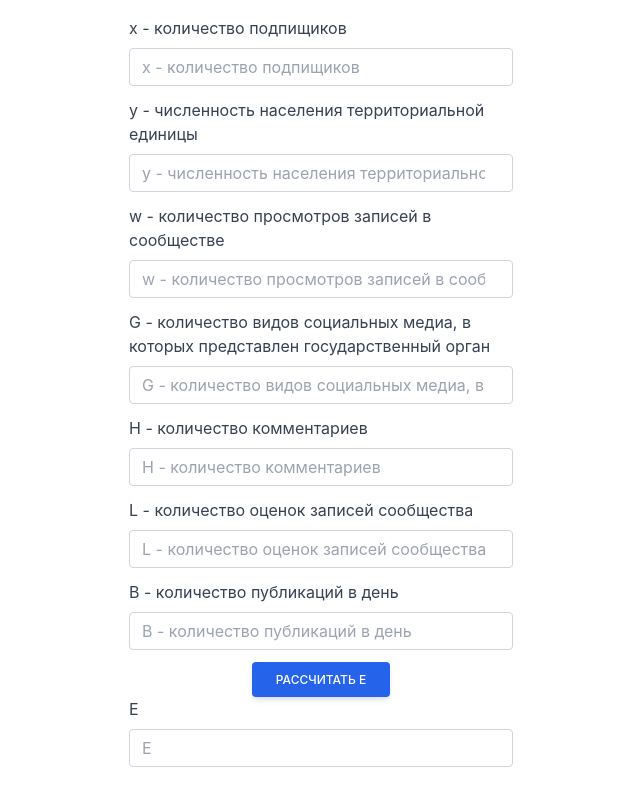
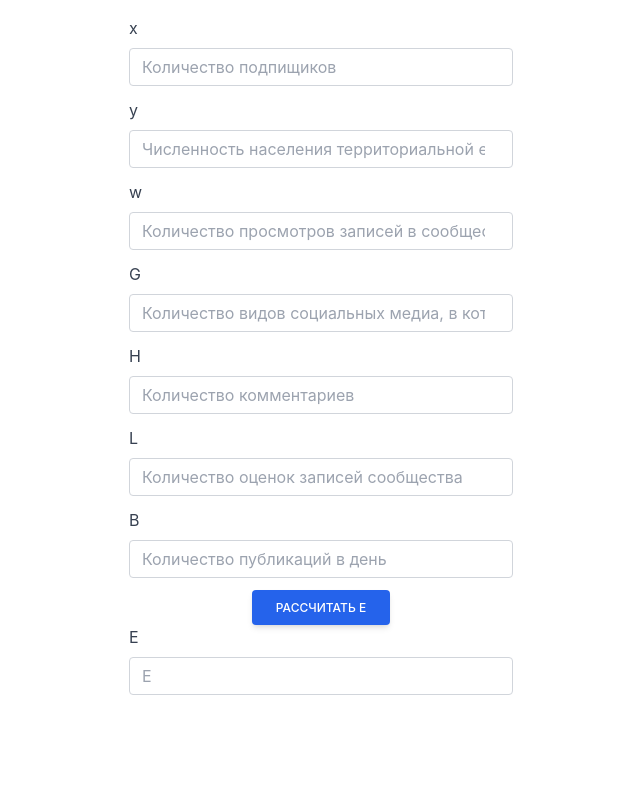
Before and after one commit to youdemilk/index-oepk, a React (Create React App) app: page / in a window 1280 px wide. Shown: the whole page, without its empty margins (319-959 px from the left). Built offline with nearby package versions, Linux system fonts and the light colour scheme.

Commit message:
code refactor

```diff
--- a/src/App.tsx
+++ b/src/App.tsx
@@ -6,8 +6,9 @@ import {Input} from "./components/Input";
 export type InputDataItem = {
   id: number;
   name: string;
+  placeholder: string;
+  setValue: Dispatch<SetStateAction<number>>
   value: number;
-  setValue: Dispatch<SetStateAction<number>>
 }
 
 
@@ -21,48 +22,55 @@ function App() {
   const [b, setB] = useState(0)
   const [result, setResult] = useState(0)
 
-  const data = [
+  const data: InputDataItem[] = [
     {
       id: 0,
-      name: 'x - количество подпищиков',
+      name: 'x',
+      placeholder: 'Количество подпищиков',
+      setValue: setX,
       value: x,
-      setValue: setX
     },
     {
       id: 1,
-      name: 'y - численность населения территориальной единицы\n',
+      name: 'y',
+      placeholder: 'Численность населения территориальной единицы',
+      setValue: setY,
       value: y,
-      setValue: setY
     },
     {
       id: 2,
-      name: 'w - количество просмотров записей в сообществе\n',
+      name: 'w',
+      placeholder: 'Количество просмотров записей в сообществе',
+      setValue: setW,
       value: w,
-      setValue: setW
     },
     {
       id: 3,
-      name: 'G - количество видов социальных медиа, в которых представлен государственный орган\n',
+      name: 'G',
+      placeholder: 'Количество видов социальных медиа, в которых представлен государственный орган',
+      setValue: setG,
       value: g,
-      setValue: setG
     },
     {
       id: 4,
-      name: 'H - количество комментариев\n',
+      name: 'H',
+      placeholder: 'Количество комментариев',
+      setValue: setH,
       value: h,
-      setValue: setH
     },
     {
       id: 5,
-      name: 'L - количество оценок записей сообщества\n',
+      name: 'L',
+      placeholder: 'Количество оценок записей сообщества',
+      setValue: setL,
       value: l,
-      setValue: setL
     },
     {
       id: 6,
-      name: 'B - количество публикаций в день',
+      name: 'B',
+      placeholder: 'Количество публикаций в день',
+      setValue: setB,
       value: b,
-      setValue: setB
     },
   ];
 
@@ -82,7 +90,7 @@ function App() {
           {'Рассчитать E'}
         </button>
       </div>
-      <Input label={'E'} value={result} disabled />
+      <Input label={'E'} placeholder={'E'} value={result} disabled />
     </div>
   )
 }
--- a/src/components/Input/index.tsx
+++ b/src/components/Input/index.tsx
@@ -3,13 +3,14 @@ import { ChangeEventHandler, FC } from 'react';
 
 type InputProps = {
   label: string;
+  placeholder: string;
   value: number;
   onChange?: ChangeEventHandler<HTMLInputElement>
   disabled?: boolean
 }
 
 export const Input: FC<InputProps> = (props) => {
-  const { label, value, onChange, disabled } = props;
+  const { label, placeholder,  value, onChange, disabled } = props;
 
   return (
     <div className="flex justify-center">
@@ -38,7 +39,7 @@ export const Input: FC<InputProps> = (props) => {
             focus:text-gray-700 focus:bg-white focus:border-blue-600 focus:outline-none
           "
           id="exampleFormControlInput1"
-          placeholder={label}
+          placeholder={placeholder}
           disabled={disabled}
         />
       </div>
--- a/src/components/InputList/index.tsx
+++ b/src/components/InputList/index.tsx
@@ -12,10 +12,16 @@ export const InputList: FC<InputListProps> = (props) => {
   return (
     <div>
       {data.map((input) => {
-        const { id, name, value, setValue } = input;
+        const { id, name, placeholder, value, setValue } = input;
 
         return (
-          <Input key={id} label={name} value={value} onChange={(event) => setValue(Number(event.target.value))} />
+          <Input
+            key={id}
+            label={name}
+            onChange={(event) => setValue(Number(event.target.value))}
+            placeholder={placeholder}
+            value={value}
+          />
         )
       })}
     </div>
```
